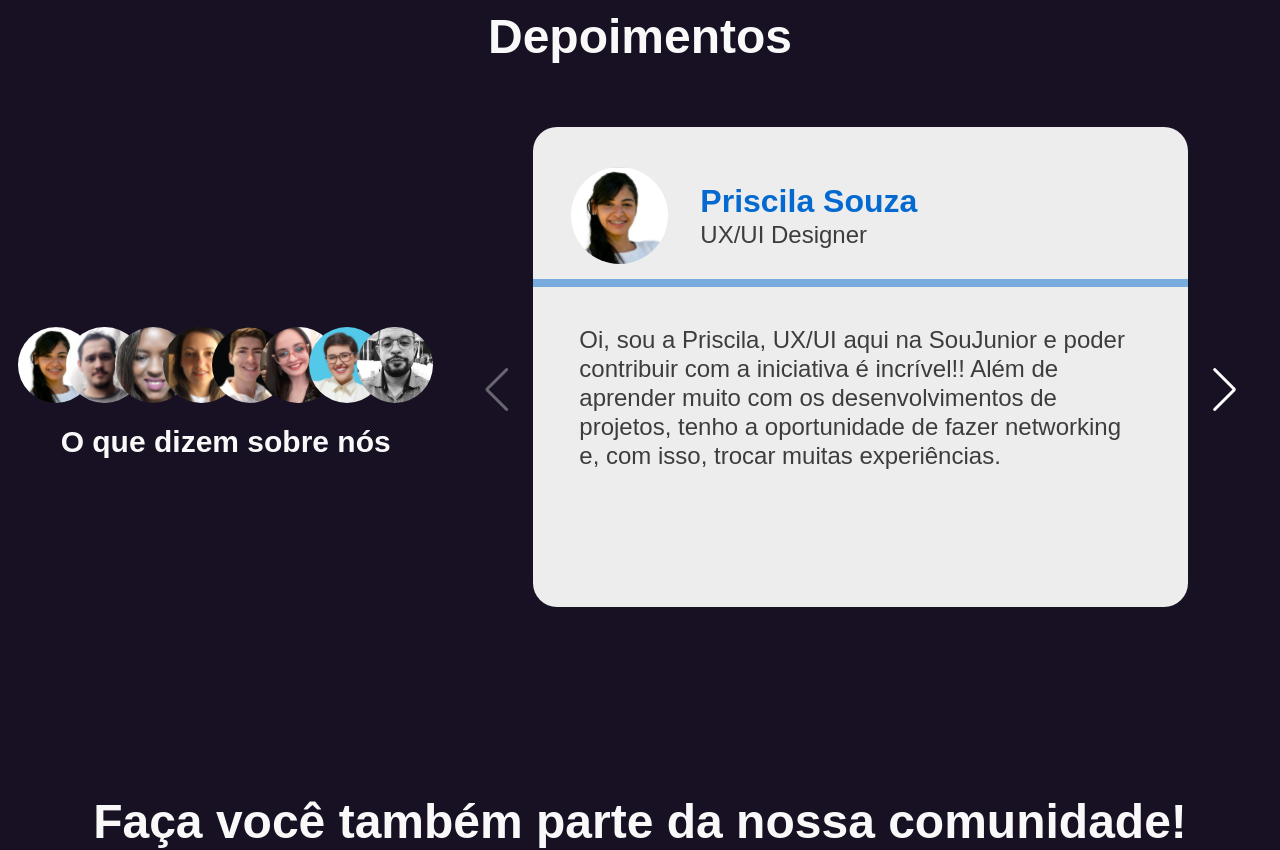
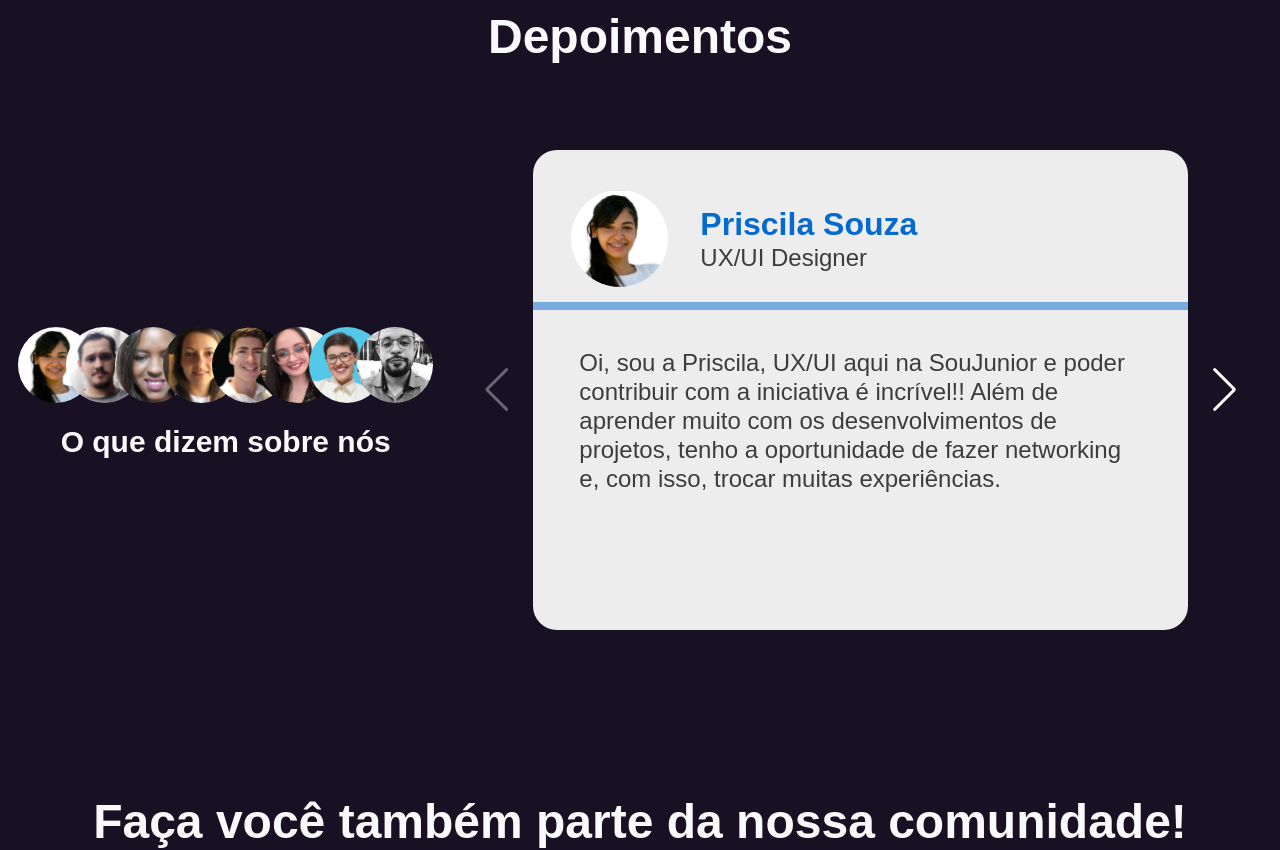
Before and after one commit to SouJunior/site-webapp, a Next.js app: page / in a window 1280 px wide. Shown: the part 3060-3910 px from the top of the page. Built offline with nearby package versions, Linux system fonts and the light colour scheme; a web font is replaced by a local one.

Commit message:
fix: links

```diff
--- a/styles/globals.css
+++ b/styles/globals.css
@@ -46,6 +46,10 @@ img {
   max-width: 100%;
 }
 
+.swiper-wrapper {
+  align-items: center;
+}
+
 .swiper-pagination-custom {
   display: flex !important;
   justify-content: center;
```
